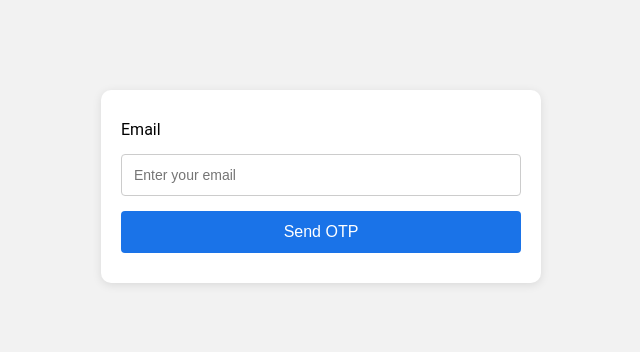
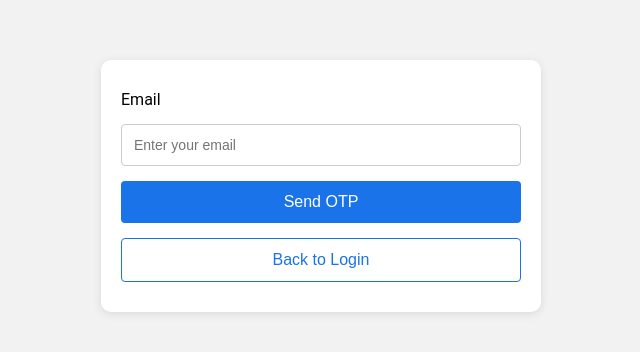
Before and after one commit to JuhiLasod/Login-Page, a React (Create React App) app in the folder frontend/: page /verifyotp in a window 1280 px wide. Shown: the part 214-566 px from the top of the page, without its empty margins (319-959 px from the left). Built offline with nearby package versions, Linux system fonts and the light colour scheme.

Commit message:
ready to deploy

```diff
--- a/frontend/src/components/VerifyOtp.jsx
+++ b/frontend/src/components/VerifyOtp.jsx
@@ -160,10 +160,10 @@ function VerifyOtp() {
                             style={styles.input}
                         />
                         <button onClick={handleReset} style={styles.button}>Reset Password</button>
-                        <button onClick={handleLogin} style={styles.outlineButton}>Back to Login</button>
+
                         {resetres && <p style={{ ...styles.message, color: getColor(resetres) }}>{resetres}</p>}
                     </>
-                )}
+                )}<button onClick={handleLogin} style={styles.outlineButton}>Back to Login</button>
             </div>
         </div>
     );
--- a/frontend/src/components/sign.jsx
+++ b/frontend/src/components/sign.jsx
@@ -74,7 +74,7 @@ function Signup() {
                 </button>
 
                 <button type="button" onClick={handleClose} style={styles.secondaryButton}>
-                    Cancel
+                    Back to Login
                 </button>
             </form>
         </div>
```
Also changed, not shown: frontend/package.json (+5 -2 lines), 12 other files (tests, documents, lock files or other folders).
